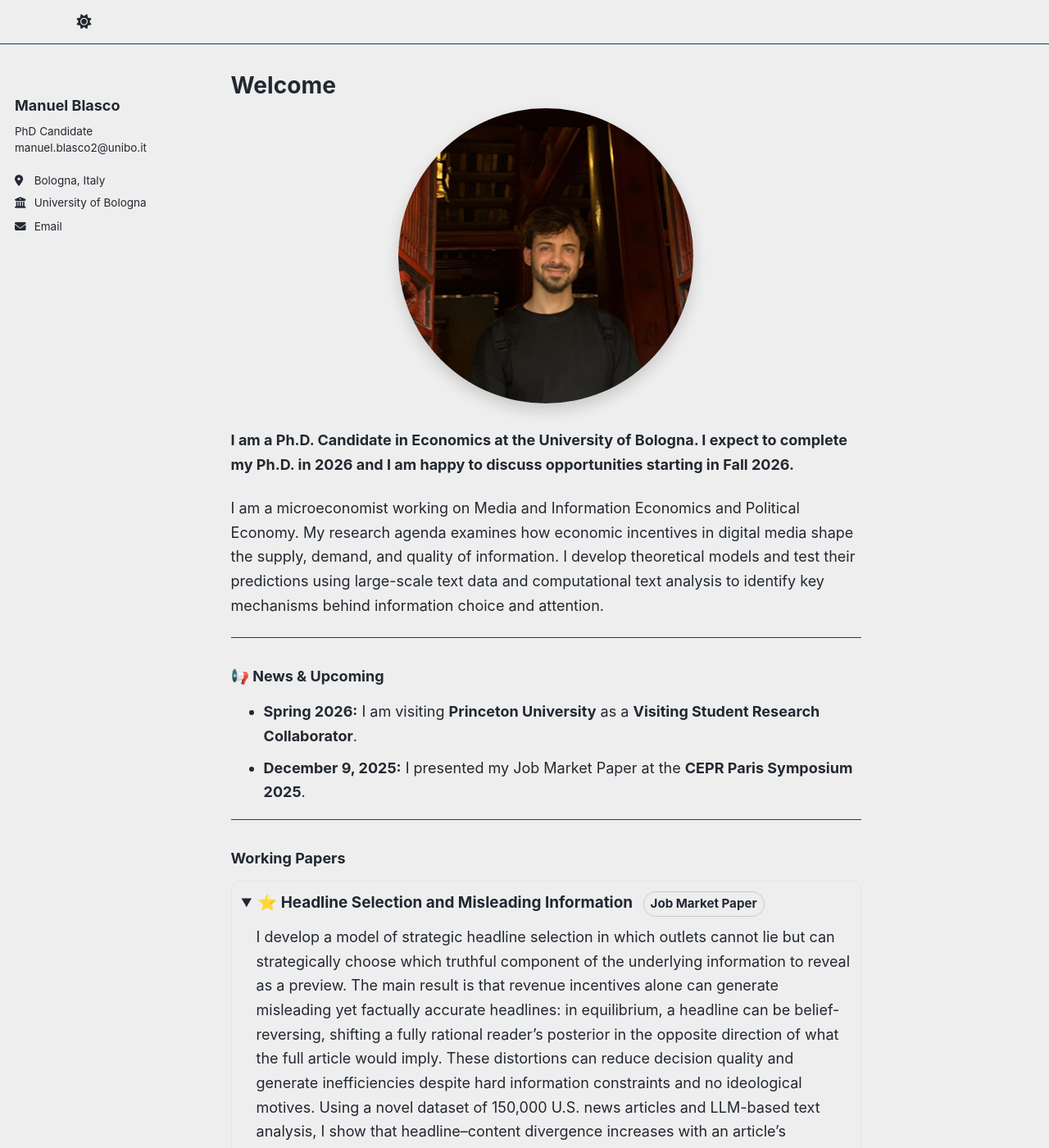
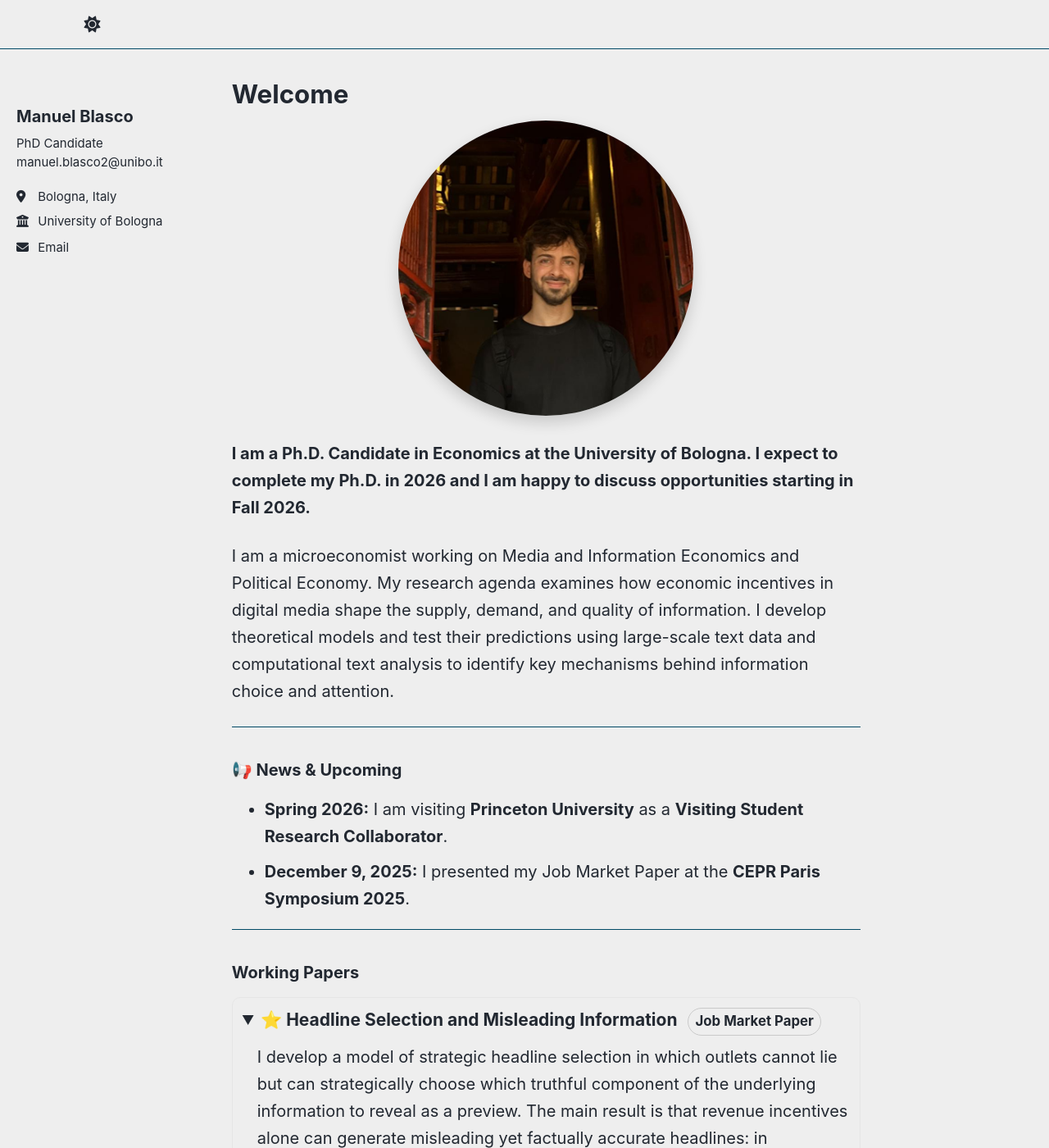
Before and after one commit to ManuelBlasco/manuelblasco.github.io, a Jekyll site: the page built from _pages/about.md, in a window 1280 px wide and 1400 px high. Shown: the whole window at 82% size. Built offline with Jekyll 4.4.1, drawn with Linux system fonts in a browser that asks for light colours; a script that is not in the unit is left out.

Commit message:
Update main.scss

```diff
--- a/assets/css/main.scss
+++ b/assets/css/main.scss
@@ -41,5 +41,5 @@
 ;
 
 /* --- Custom typography tweaks --- */
-html { font-size: 18px; }   /* probá 18px o 19px */
+html { font-size: 20px; }   /* probá 18px o 19px */
 body { line-height: 1.65; } /* más legible */
```
